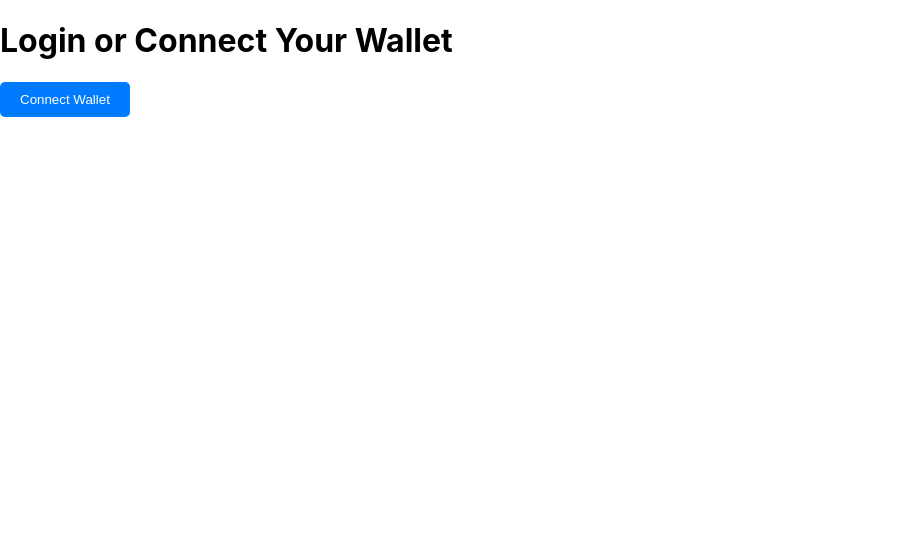
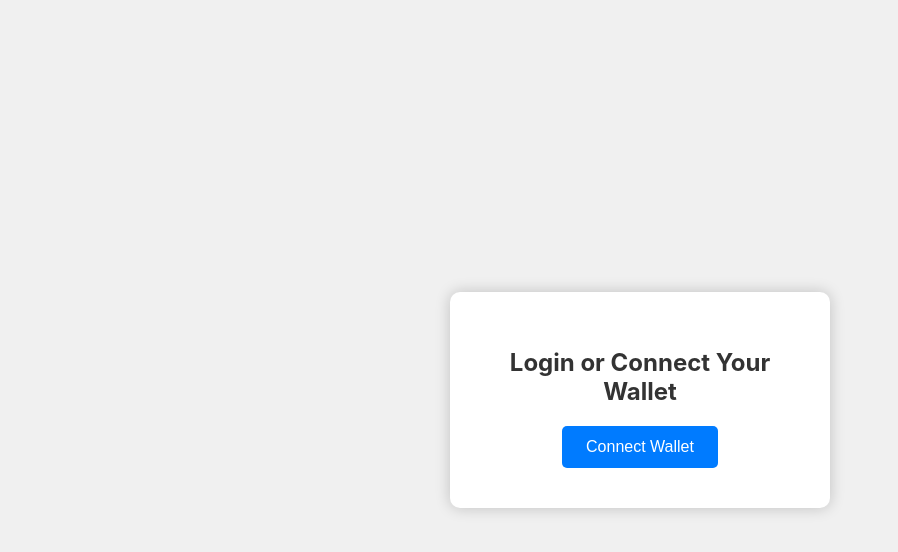
Before and after one commit to ENZOMOTIVE/Attesta, a React (Create React App) app in the folder university/: page / in a window 1280 px wide. Shown: the top 552 px of the page, without its empty margins (0-898 px from the left). Built offline with nearby package versions, Linux system fonts and the light colour scheme.

Commit message:
login styling

```diff
--- a/university/src/App.js
+++ b/university/src/App.js
@@ -36,9 +36,8 @@ function App() {
 
   return (
     <Router>
+      {isAuthenticated ? (
         <div style={styles.container}>
-        {isAuthenticated ? (
-          <>
           <Sidebar />
           <div style={styles.content}>
             <Routes>
@@ -49,14 +48,15 @@ function App() {
               <Route path="*" element={<Navigate to="/" />} />
             </Routes>
           </div>
-          </>
+        </div>
       ) : (
+        <div style={styles.centeredContainer}>
           <Routes>
             <Route path="/" element={<LoginPage onLogin={handleLogin} />} />
             <Route path="*" element={<Navigate to="/" />} />
           </Routes>
+        </div>
       )}
-      </div>
     </Router>
   );
 }
@@ -70,6 +70,13 @@ const styles = {
     padding: '20px',
     width: '100%',
   },
+  centeredContainer: {
+    display: 'flex',
+    justifyContent: 'center',
+    alignItems: 'center',
+    height: '100vh',
+    backgroundColor: '#f0f0f0',
+  },
 };
 
 export default App;
--- a/university/src/components/LoginPage/login.css
+++ b/university/src/components/LoginPage/login.css
@@ -0,0 +1,34 @@
+.loginBox {
+    background-color: #ffffff; /* White background for the box */
+    padding: 40px;
+    border-radius: 10px;
+    box-shadow: 0px 0px 15px rgba(0, 0, 0, 0.2); /* Slight shadow for the box */
+    text-align: center;
+    width: 300px; /* Fixed width for the box */
+  }
+
+  .loginBox h1 {
+    margin-bottom: 20px;
+    font-size: 24px;
+    color: #333; /* Darker text color */
+  }
+
+  .connectWalletButton {
+    padding: 12px 24px;
+    font-size: 16px;
+    color: #ffffff; /* White text */
+    background-color: #007bff; /* Blue background */
+    border: none;
+    border-radius: 5px;
+    cursor: pointer;
+    transition: background-color 0.3s ease; /* Smooth transition on hover */
+  }
+
+  .connectWalletButton:hover {
+    background-color: #0056b3; /* Darker blue on hover */
+  }
+
+  .connectWalletButton:focus {
+    outline: none;
+    box-shadow: 0px 0px 10px rgba(0, 123, 255, 0.5); /* Blue shadow on focus */
+  }
--- a/university/src/components/LoginPage/login.js
+++ b/university/src/components/LoginPage/login.js
@@ -1,4 +1,6 @@
 import React from 'react';
+
+import './login.css';
 
 function LoginPage({ onLogin }) {
   const handleConnectWallet = async () => {
@@ -19,9 +21,11 @@ function LoginPage({ onLogin }) {
   };
 
   return (
-    <div>
+    <div className="loginBox">
       <h1>Login or Connect Your Wallet</h1>
-      <button onClick={handleConnectWallet}>Connect Wallet</button>
+      <button className="connectWalletButton" onClick={handleConnectWallet}>
+        Connect Wallet
+      </button>
     </div>
   );
 }
```
Lines whose indentation alone changed are shown as unchanged.
